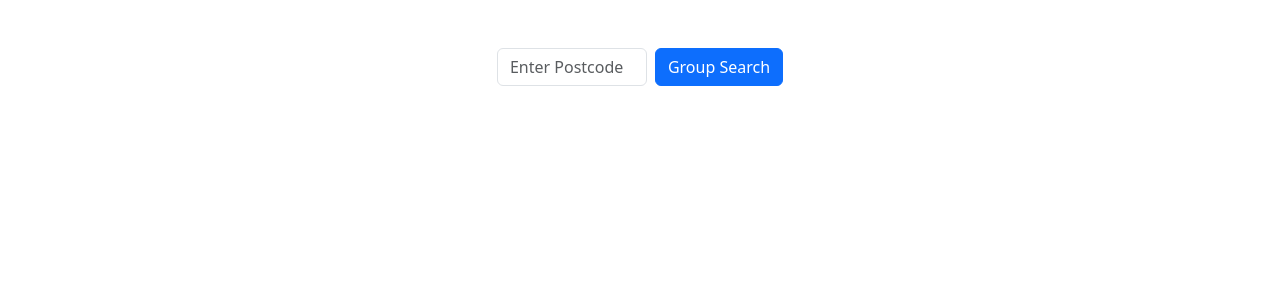
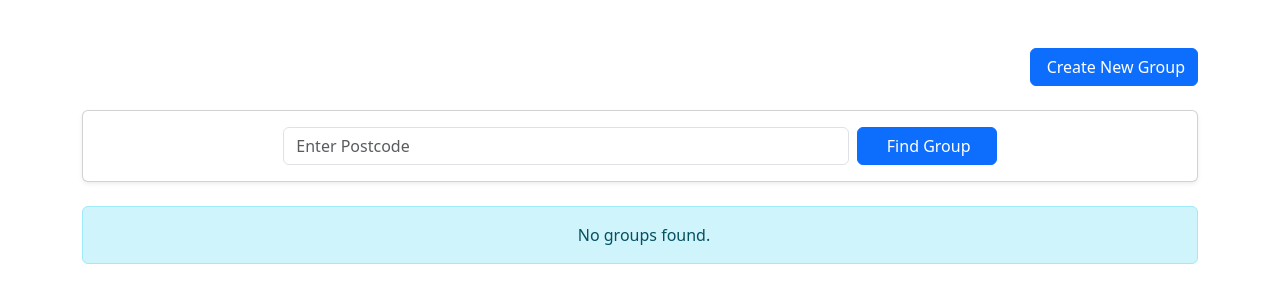
Before and after one commit to kevinruns/fair-price-jobs, a Flask app: page /search_groups in a window 1280 px wide. Shown: the part 62-365 px from the top of the page. Run offline with Flask 3, Linux system fonts and the light colour scheme; the visitor is signed in with stand-in values (Sample User, id 1); some libraries are stand-ins or nearby versions.

Commit message:
Enhanced Search Functionality in app.py: Modified the search_groups route to handle empty postcode searches Implemented dynamic SQL query building based on postcode presence Added support for returning all groups when postcode is empty Improved postcode handling with proper string stripping Template Updates in search_groups.html: Fixed syntax error in postcode input field Updated placeholder text for postcode input Removed conditional rendering based on postcode presence Modified the "no groups found" message to be more generic Ensured groups table displays regardless of postcode value Search Behavior Changes: Now returns all groups when postcode field is empty Maintains existing functionality for postcode-specific searches Supports partial postcode matching with LIKE operator Preserves previously entered postcode values on page reload

```diff
--- a/app.py
+++ b/app.py
@@ -350,21 +350,32 @@ def search_groups():
     groups = []
     postcode = ""
     if request.method == "POST":
-        postcode = request.form.get("postcode")
-        user_id = session.get("user_id")  # Assuming user_id is stored in session
+        postcode = request.form.get("postcode", "").strip()
+        user_id = session.get("user_id")
         db = get_db()
-        groups = db.execute("""
+
+        # Base query
+        query = """
             SELECT g.*,
                    (SELECT COUNT(*) FROM user_groups WHERE group_id = g.id) as member_count,
                    CASE
                        WHEN ug.status IS NOT NULL THEN ug.status
                        ELSE NULL
-                   END as status  -- Use CASE to determine status for the logged-in user
+                   END as status
             FROM groups g
-            LEFT JOIN user_groups ug ON g.id = ug.group_id AND ug.user_id = ?  -- Join with user_groups for the logged-in user
-            WHERE g.postcode = ? OR g.postcode LIKE ? || '%'  -- Search by postcode
-            GROUP BY g.id  -- Group by group ID to ensure each group is returned once
-        """, (user_id, postcode, postcode)).fetchall()  # Pass user_id and postcode as parameters
+            LEFT JOIN user_groups ug ON g.id = ug.group_id AND ug.user_id = ?
+        """
+
+        # Add WHERE clause only if postcode is provided
+        if postcode:
+            query += " WHERE g.postcode LIKE ?"
+            params = (user_id, f"%{postcode}%")
+        else:
+            params = (user_id,)
+
+        query += " GROUP BY g.id"
+
+        groups = db.execute(query, params).fetchall()
 
         # Add this debug print
         print("Groups data:", [dict(row) for row in groups])
@@ -549,8 +560,19 @@ def view_tradesman(tradesman_id):
 @app.route("/add_job/<int:tradesman_id>", methods=["GET", "POST"])
 @login_required
 def add_job(tradesman_id):
+    db = get_db()
+    cursor = db.cursor()
+
+    # Get tradesman information
+    cursor.execute("SELECT name, trade FROM tradesmen WHERE id = ?", (tradesman_id,))
+    tradesman = cursor.fetchone()
+
+    if not tradesman:
+        flash("Tradesman not found.", "error")
+        return redirect(url_for("search_tradesmen"))
+
     if request.method == "POST":
-        user_id = session["user_id"]  # Assuming you store user_id in session
+        user_id = session["user_id"]
         date = request.form.get("date")
         title = request.form.get("title")
         description = request.form.get("description")
@@ -559,9 +581,6 @@ def add_job(tradesman_id):
         daily_rate = request.form.get("daily_rate")
         total_cost = request.form.get("total_cost")
         rating = request.form.get("rating")
-
-        db = get_db()
-        cursor = db.cursor()
 
         try:
             cursor.execute("""
@@ -576,7 +595,7 @@ def add_job(tradesman_id):
 
         return redirect(url_for("view_tradesman", tradesman_id=tradesman_id))
 
-    return render_template("add_job.html", tradesman_id=tradesman_id)
+    return render_template("add_job.html", tradesman_id=tradesman_id, tradesman=tradesman)
 
 
 
@@ -587,8 +606,10 @@ def view_job(job_id):
     cursor = db.cursor()
 
     cursor.execute("""
-        SELECT * FROM jobs
-        WHERE id = ?
+        SELECT j.*, t.name as tradesman_name, t.trade
+        FROM jobs j
+        JOIN tradesmen t ON j.tradesman_id = t.id
+        WHERE j.id = ?
     """, (job_id,))
     job = cursor.fetchone()
 
--- a/templates/create_group.html
+++ b/templates/create_group.html
@@ -12,7 +12,7 @@
             <input autocomplete="off" autofocus class="form-control" name="group_name" placeholder="Group Name" type="text" required>
         </div>
         <div class="mb-3 mx-auto" style="max-width: 400px;">
-            <input class="form-control" name="group_postcode" placeholder="Group Postcode" type="number" required>
+            <input class="form-control" name="group_postcode" placeholder="Group Postcode" type="number" required style="appearance: textfield;">
         </div>
         <button class="btn btn-primary" type="submit">Create Group</button>
     </form>
--- a/templates/layout.html
+++ b/templates/layout.html
@@ -7,7 +7,18 @@
         <!-- Bootstrap CSS -->
         <link href="https://cdn.jsdelivr.net/npm/bootstrap@5.3.0/dist/css/bootstrap.min.css" rel="stylesheet" integrity="sha384-9ndCyUaIbzAi2FUVXJi0CjmCapSmO7SnpJef0486qhLnuZ2cdeRhO02iuK6FUUVM" crossorigin="anonymous">
         <link rel="stylesheet" href="{{ url_for('static', filename='css/custom.css') }}">
-
+        {% block csrf %}{% endblock %}
+        <style>
+            /* Remove number input spinners */
+            input[type=number]::-webkit-inner-spin-button,
+            input[type=number]::-webkit-outer-spin-button {
+                -webkit-appearance: none;
+                margin: 0;
+            }
+            input[type=number] {
+                appearance: textfield;
+            }
+        </style>
     </head>
     <body>
         <nav class="navbar navbar-expand-md navbar-light bg-light border">
--- a/templates/login.html
+++ b/templates/login.html
@@ -1,7 +1,12 @@
 {% extends "layout.html" %}
+
+{% block csrf %}
+    <meta name="csrf-token" content="{{ csrf_token() }}">
+{% endblock %}
 
 {% block main %}
     <form action="/login" method="post">
+        <input type="hidden" name="csrf_token" value="{{ csrf_token() }}">
         <div class="mb-3">
             <input autocomplete="off" autofocus class="form-control mx-auto w-auto" name="username" placeholder="Username" type="text">
         </div>
--- a/templates/search_groups.html
+++ b/templates/search_groups.html
@@ -3,23 +3,40 @@
 {% block title %}Search Groups{% endblock %}
 
 {% block main %}
+    <div class="container">
+        <!-- Header with Create Button -->
+        <div class="d-flex justify-content-end mb-4">
+            <a href="{{ url_for('create_group') }}" class="btn btn-primary">
+                <i class="bi bi-plus-circle me-1"></i>Create New Group
+            </a>
+        </div>
+
+        <!-- Search Card -->
+        <div class="card shadow-sm mb-4">
+            <div class="card-body">
                 <form action="{{ url_for('search_groups') }}" method="post">
                     <input type="hidden" name="csrf_token" value="{{ csrf_token() }}">
-        <div class="row justify-content-center mb-4">
-            <div class="col-md-6">
-                <div class="d-flex justify-content-center gap-2">
-                    <input type="text" class="form-control input-postcode" name="postcode" placeholder="Enter Postcode" required value="{{ postcode }}">
-                    <button type="submit" class="btn btn-primary">Group Search</button>
+                    <div class="row justify-content-center">
+                        <div class="col-md-8">
+                            <div class="d-flex gap-2">
+                                <input type="text" class="form-control form-control" name="postcode"
+                                       placeholder="Enter Postcode" value="{{ postcode }}">
+                                <button type="submit" class="btn btn-primary  px-4" style="min-width: 140px;">
+                                    <i class="bi bi-search me-1"></i>Find Group
+                                </button>
                             </div>
                         </div>
                     </div>
                 </form>
+            </div>
+        </div>
 
-    {% if postcode %}
         {% if groups %}
-            <div class="table-responsive mt-3">
-                <table class="table table-hover">
-                    <thead>
+            <div class="card shadow-sm">
+                <div class="card-body">
+                    <div class="table-responsive">
+                        <table class="table table-hover align-middle">
+                            <thead class="table-light">
                                 <tr>
                                     <th>Group Name</th>
                                     <th>Postcode</th>
@@ -47,11 +64,10 @@
                                             {% elif group['status'] == 'pending' %}
                                                 <span class="badge bg-warning text-dark">Pending</span>
                                             {% elif group['status'] is none %}
-                                        <span>
-                                            <form action="{{ url_for('view_group', group_id=group['id']) }}" method="post">
-                                                <button type="submit" class="btn btn-primary btn-sm" style="padding: 0.2rem 0.4rem; font-size: 0.65rem; font-weight: bold;">Join Group</button>
+                                                <form action="{{ url_for('view_group', group_id=group['id']) }}" method="post" class="d-inline">
+                                                    <input type="hidden" name="csrf_token" value="{{ csrf_token() }}">
+                                                    <button type="submit" class="btn btn-primary btn-lg">Join Group</button>
                                                 </form>
-                                        </span>
                                             {% endif %}
                                         </td>
                                     </tr>
@@ -59,8 +75,12 @@
                             </tbody>
                         </table>
                     </div>
+                </div>
+            </div>
         {% else %}
-            <p class="mt-3">No groups found in this postcode.</p>
+            <div class="alert alert-info text-center">
+                <i class="bi bi-info-circle me-2"></i>No groups found.
+            </div>
         {% endif %}
-    {% endif %}
+    </div>
 {% endblock %}
```
Also changed, not shown: templates/add_job.html (+6 -1 lines), templates/index.html (+5 -5 lines), templates/view_job.html (+12 -1 lines), templates/view_requests.html (+9 -1 lines), 1 other file. Lines whose indentation alone changed are shown as unchanged.
